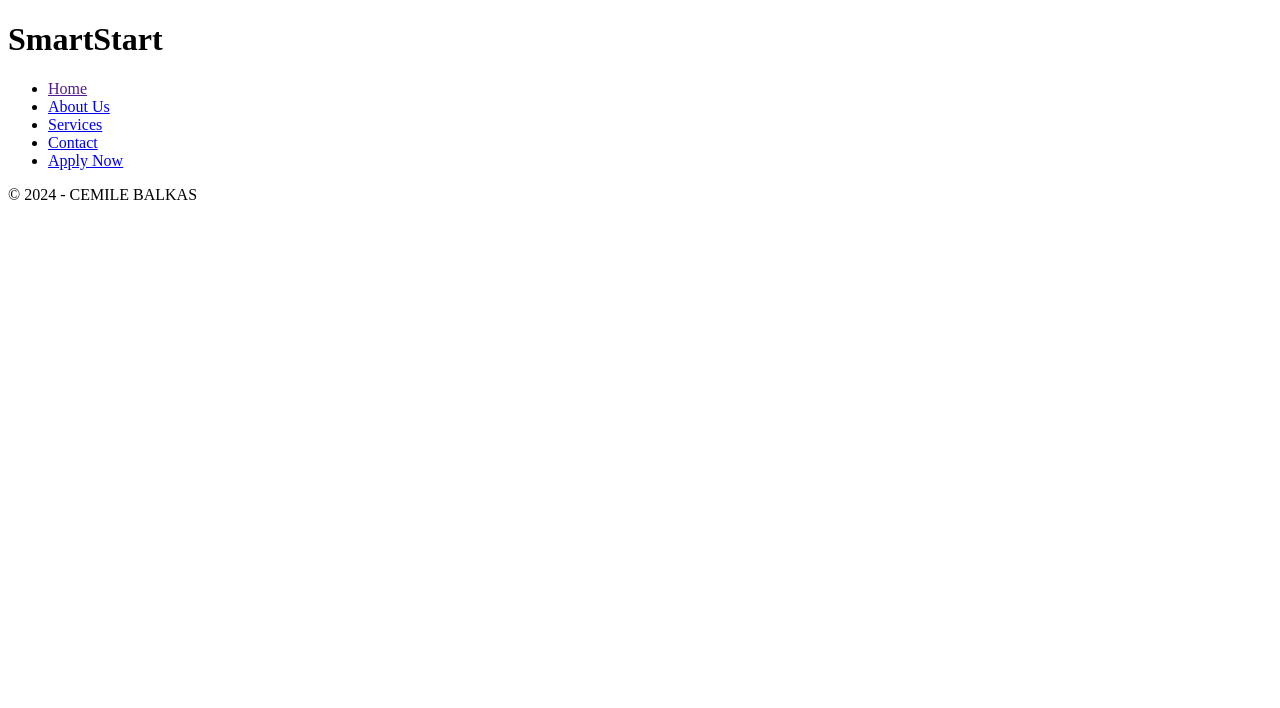
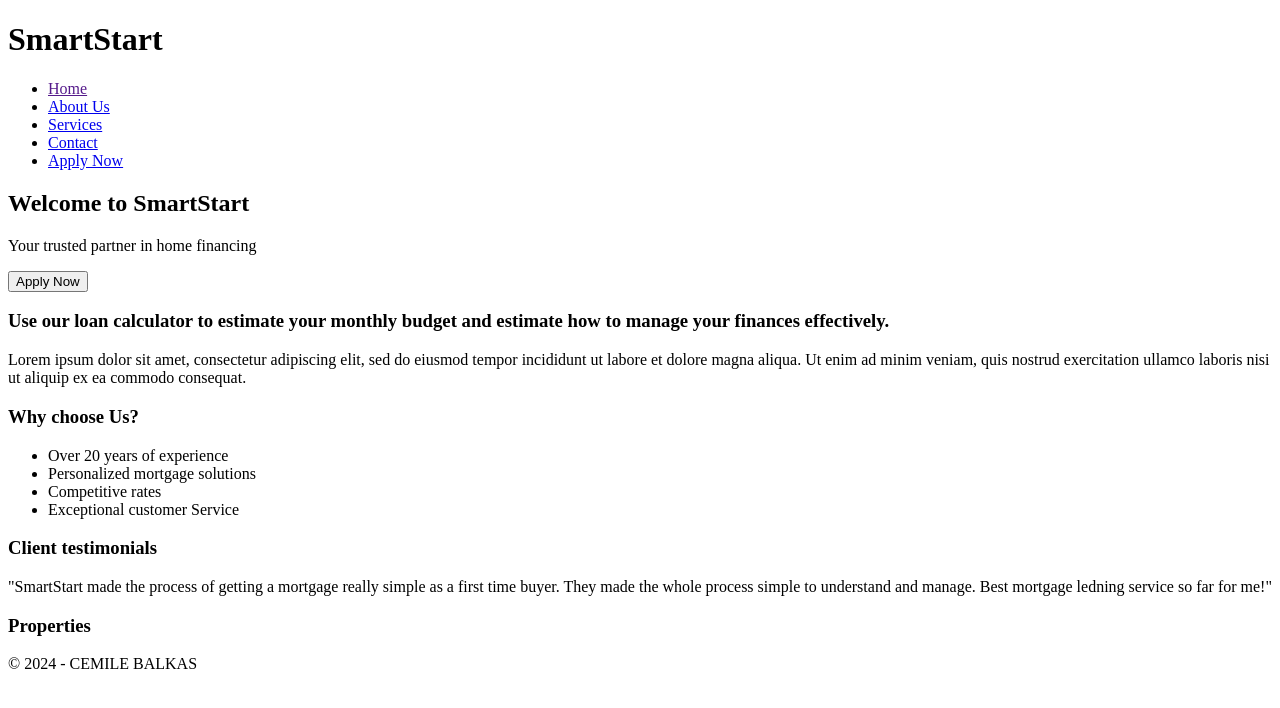
Before and after one commit to cemileblks/smart-start, a plain HTML site: page index.html in a window 1280 px wide. Drawn offline with Linux system fonts and the light colour scheme.

Commit message:
extended the home page

```diff
--- a/index.html
+++ b/index.html
@@ -20,7 +20,38 @@
         </nav>
     </header>
     <main>
+        <section id="hero-banner">
+            <div id="headline">
+                <h2>Welcome to SmartStart</h2>
+                <p>Your trusted partner in home financing</p>
+            </div>
+            <button id="apply-now-btn" type="button">Apply Now</button>
+        </section>
+        <section>
+            <h3>Use our loan calculator to estimate your monthly budget and estimate how to manage your finances effectively.</h3>
+            <p>Lorem ipsum dolor sit amet, consectetur adipiscing elit, sed do eiusmod tempor incididunt ut labore et dolore magna aliqua. Ut enim ad minim veniam, quis nostrud exercitation ullamco laboris nisi ut aliquip ex ea commodo consequat.</p>
+        </section>
+        <section>
+            <h3>Why choose Us?</h3>
+            <ul>
+                <li>Over 20 years of experience</li>
+                <li>Personalized mortgage solutions</li>
+                <li>Competitive rates</li>
+                <li>Exceptional customer Service</li>
+            </ul>
+        </section>
+        <section id="testimonials">
+            <h3>Client testimonials</h3>
+            <p>"SmartStart made the process of getting a mortgage really simple as a first
+                time buyer. They made the whole process simple to understand and manage.
+                Best mortgage ledning service so far for me!"
+            </p>
+        </section>
+        <section id="gallery">
+            <h3>Properties</h3>
+            <div></div>
 
+        </section>
     </main>
     <footer>
         <p>© 2024 - CEMILE BALKAS</p>
```
